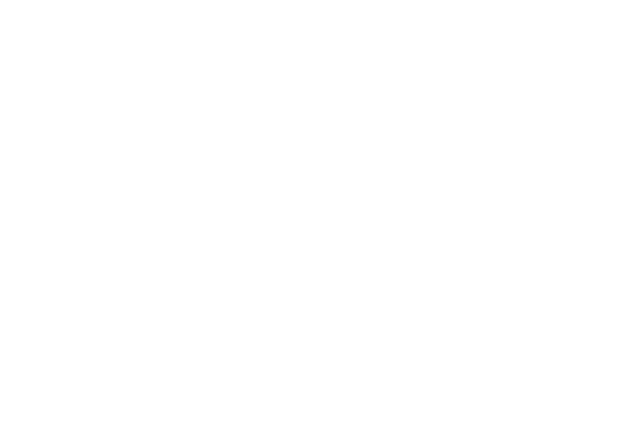
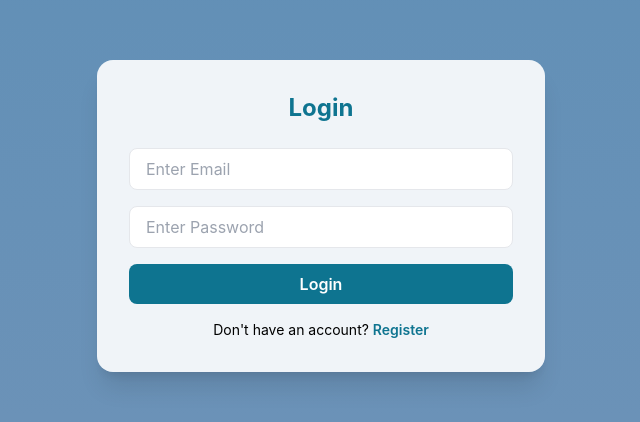
Before and after one commit to Priyakanani09/Word-Puzzles, a React (Create React App) app in the folder frontend/: page /login in a window 1280 px wide. Before the commit this address had no page. Shown: the part 184-606 px from the top of the page, without its empty margins (319-959 px from the left). Built offline with nearby package versions, Linux system fonts and the light colour scheme.

Commit message:
add login page

```diff
--- a/frontend/src/App.js
+++ b/frontend/src/App.js
@@ -2,6 +2,7 @@
 import Home from "./pages/Home";
 import { Route, Routes } from 'react-router-dom';
 import Register from './pages/Register';
+import Login from './pages/Login';
 
 function App() {
   return (
@@ -9,6 +10,7 @@
       <Routes>
         <Route path="/" element={<Home />} />
         <Route path="/register" element={<Register />} />
+        <Route path="/login" element={<Login />} />
       </Routes>
     </>
   );
--- /dev/null
+++ b/frontend/src/pages/Login.jsx
@@ -0,0 +1,121 @@
+import React, { useState } from "react";
+import { useNavigate } from "react-router-dom";
+
+function Login() {
+
+  const navigate = useNavigate();
+
+  const [formData, setFormData] = useState({
+    email: "",
+    password: ""
+  });
+
+  const [message, setMessage] = useState("");
+
+  const handleChange = (e) => {
+    setFormData({
+      ...formData,
+      [e.target.name]: e.target.value
+    });
+  };
+
+  const handleSubmit = async (e) => {
+    e.preventDefault();
+
+    try {
+
+      const response = await fetch(
+        "https://word-puzzles.onrender.com/login",
+        {
+          method: "POST",
+          headers: {
+            "Content-Type": "application/json"
+          },
+          body: JSON.stringify(formData)
+        }
+      );
+
+      const data = await response.json();
+
+      if (!response.ok) {
+        setMessage(data.message);
+        return;
+      }
+
+      // save token
+      localStorage.setItem("token", data.token);
+
+      setMessage("Login successful");
+
+      // redirect to home
+      setTimeout(() => {
+        navigate("/");
+      }, 1000);
+
+    } catch (error) {
+      setMessage("Server error");
+    }
+  };
+
+  return (
+    <div className="min-h-screen flex items-center justify-center bg-gradient-to-b from-[#5f8fb6] to-[#6f93b8] px-4">
+
+      <div className="bg-white/90 shadow-xl rounded-2xl w-full max-w-md p-8">
+
+        <h2 className="text-2xl font-bold text-center text-cyan-700 mb-6">
+          Login
+        </h2>
+
+        <form onSubmit={handleSubmit} className="space-y-4">
+
+          <input
+            type="email"
+            name="email"
+            placeholder="Enter Email"
+            value={formData.email}
+            onChange={handleChange}
+            className="w-full border rounded-lg px-4 py-2 focus:outline-none focus:ring-2 focus:ring-cyan-500"
+            required
+          />
+
+          <input
+            type="password"
+            name="password"
+            placeholder="Enter Password"
+            value={formData.password}
+            onChange={handleChange}
+            className="w-full border rounded-lg px-4 py-2 focus:outline-none focus:ring-2 focus:ring-cyan-500"
+            required
+          />
+
+          <button
+            type="submit"
+            className="w-full bg-cyan-700 text-white font-semibold py-2 rounded-lg hover:bg-cyan-800 transition duration-300"
+          >
+            Login
+          </button>
+
+        </form>
+
+        {message && (
+          <p className="text-center text-red-500 mt-4">{message}</p>
+        )}
+
+        {/* Register Link */}
+        <p className="text-center text-sm mt-4">
+          Don't have an account?{" "}
+          <span
+            onClick={() => navigate("/register")}
+            className="text-cyan-700 cursor-pointer font-semibold"
+          >
+            Register
+          </span>
+        </p>
+
+      </div>
+
+    </div>
+  );
+}
+
+export default Login;
```
